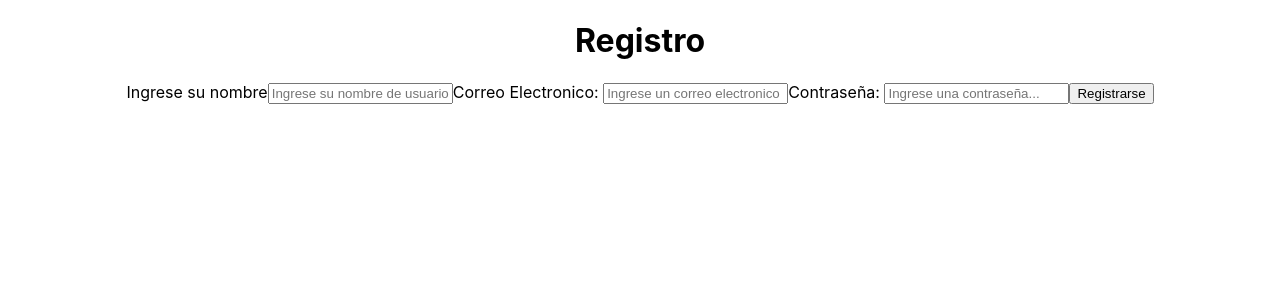
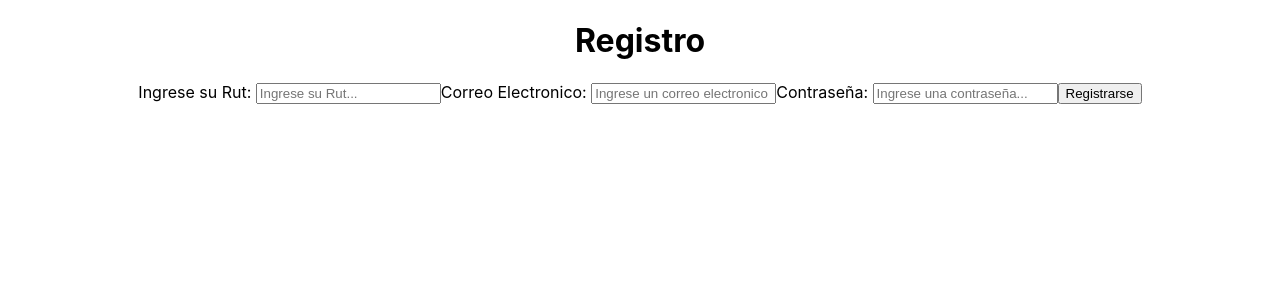
Before and after one commit to BarcobasureroB1/TallerIngeso, a React (Create React App) app in the folder Frontend/my-app/: page /Register in a window 1280 px wide. Shown: the top 300 px of the page. Built offline with nearby package versions, Linux system fonts and the light colour scheme.

Commit message:
front casi listo

```diff
--- a/Frontend/my-app/src/hooks/useLogin.ts
+++ b/Frontend/my-app/src/hooks/useLogin.ts
@@ -3,7 +3,7 @@ import api from '../api/axios';
 import { AxiosError } from 'axios';
 
 interface Logindata {
-    email: string;
+    rut: string;
     password: string;
 }
 
@@ -11,14 +11,14 @@ interface Loginresponse {
     token: string;
     user: {
         Email: string;
-        Name: string;
+        Rut: string;
     };
 }
 
 export function useLogin(onSuccess: (token: string)=> void, onFail:(error:string)=> void) {
     return useMutation<Loginresponse,AxiosError,Logindata>({
-        mutationFn: async ({email,password}: Logindata): Promise<Loginresponse> => {
-            const respuesta = await api.post('/login', {email,password});
+        mutationFn: async ({rut,password}: Logindata): Promise<Loginresponse> => {
+            const respuesta = await api.post('/login', {rut,password});
             return respuesta.data;
         },
         onSuccess: (data) => {
--- a/Frontend/my-app/src/hooks/useRegister.ts
+++ b/Frontend/my-app/src/hooks/useRegister.ts
@@ -4,7 +4,7 @@ import { AxiosError } from 'axios';
 
 interface Registerdata
 {
-    name: string;
+    rut: string;
     email: string;
     password: string;
 }
@@ -16,8 +16,8 @@ interface Registerresponse
 
 export function useRegister(onSuccess: () => void, onFail:(error:string)=>void) {
     return useMutation<Registerresponse,AxiosError,Registerdata>({
-        mutationFn: async ({name, email, password}) => {
-            const respuesta = await api.post('/register',{name, email, password});
+        mutationFn: async ({rut, email, password}) => {
+            const respuesta = await api.post('/register',{rut, email, password});
             return respuesta.data;
         },
         onSuccess: () => {
--- a/Frontend/my-app/src/pages/Home.tsx
+++ b/Frontend/my-app/src/pages/Home.tsx
@@ -36,7 +36,7 @@ export const Home = () => {
 
     return (
     <div>
-        <h2> Bienvenido: {user?.Name}, tu correo es: {user?.Email} </h2>
+        <h2> Bienvenido: {user?.Rut}, tu correo es: {user?.Email} </h2>
         <button onClick={()=> navigate('/Producto')}>Ir a los productos</button>
         <button onClick={()=> navigate('/AdminDashboard')}>Ir a Administracion</button>
         <button onClick={logout}>Cerrar la sesion 🤑</button>
--- a/Frontend/my-app/src/pages/Login.tsx
+++ b/Frontend/my-app/src/pages/Login.tsx
@@ -4,7 +4,7 @@ import { useAuth } from '../context/AuthContext';
 import { useLogin } from '../hooks/useLogin';
 
 export const Login = () => {
-  const [email,setEmail] = useState('');
+  const [rut,setRut] = useState('');
   const [password,setPassword] = useState('');
   const [errorMsg, setErrorMsg] = useState('');
   const {setToken} = useAuth();
@@ -24,7 +24,7 @@ export const Login = () => {
   {
     e.preventDefault();
     setErrorMsg('');
-    login.mutate({email,password});
+    login.mutate({rut,password});
 
   };
 
@@ -33,10 +33,10 @@ export const Login = () => {
     <div>
         <h1>Login</h1>
         <form onSubmit={submit}>
-            <label>Correo: </label>
-            <input type="email" name="email" id = "email" required value = {email}
-              onChange = {e => setEmail(e.target.value)}
-                   placeholder = "Ingrese porfavor su correo.."
+            <label>Rut: </label>
+            <input type="text" name="rut" id = "rut" required value = {rut}
+              onChange = {e => setRut(e.target.value)}
+                   placeholder = "Ingrese porfavor su Rut.."
             />
             <label>Contraseña: </label>
             <input type="password" name="password" required value = {password}
--- a/Frontend/my-app/src/pages/Register.tsx
+++ b/Frontend/my-app/src/pages/Register.tsx
@@ -3,7 +3,7 @@ import { useNavigate } from 'react-router-dom';
 import { useRegister } from '../hooks/useRegister';
 
 export const Register = () => { //Hooks
-  const [name, setName] = useState('');
+  const [rut, setRut] = useState('');
   const [email,setEmail] = useState('');
   const [password,setPassword] = useState('');
   const [errorMsg,setErrorMsg] = useState('');
@@ -20,16 +20,16 @@ export const Register = () => { //Hooks
   const enviar = (e: SyntheticEvent) => {
     e.preventDefault();
     setErrorMsg('');
-    register.mutate({name,email,password});
+    register.mutate({rut,email,password});
   };
 
   return (
     <div>
         <h1>Registro</h1>
         <form onSubmit={enviar}>
-            <label>Ingrese su nombre</label>
-            <input type = "username" name = "username" placeholder = 'Ingrese su nombre de usuario...' required value={name}
-              onChange={e => setName(e.target.value)}
+            <label>Ingrese su Rut: </label>
+            <input type = "text" name = "rut" placeholder = 'Ingrese su Rut...' required value={rut}
+              onChange={e => setRut(e.target.value)}
             />
 
             <label>Correo Electronico: </label>
```
